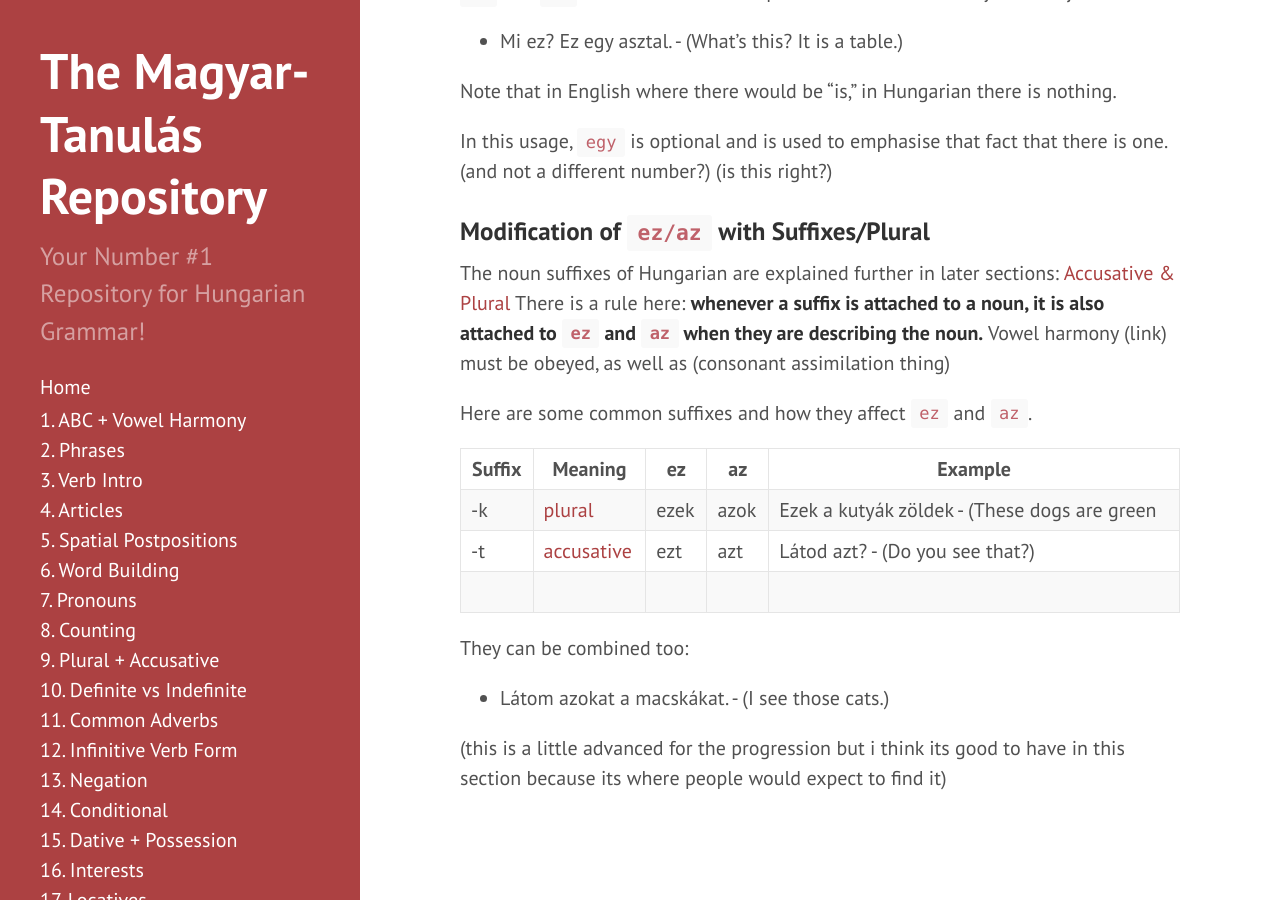
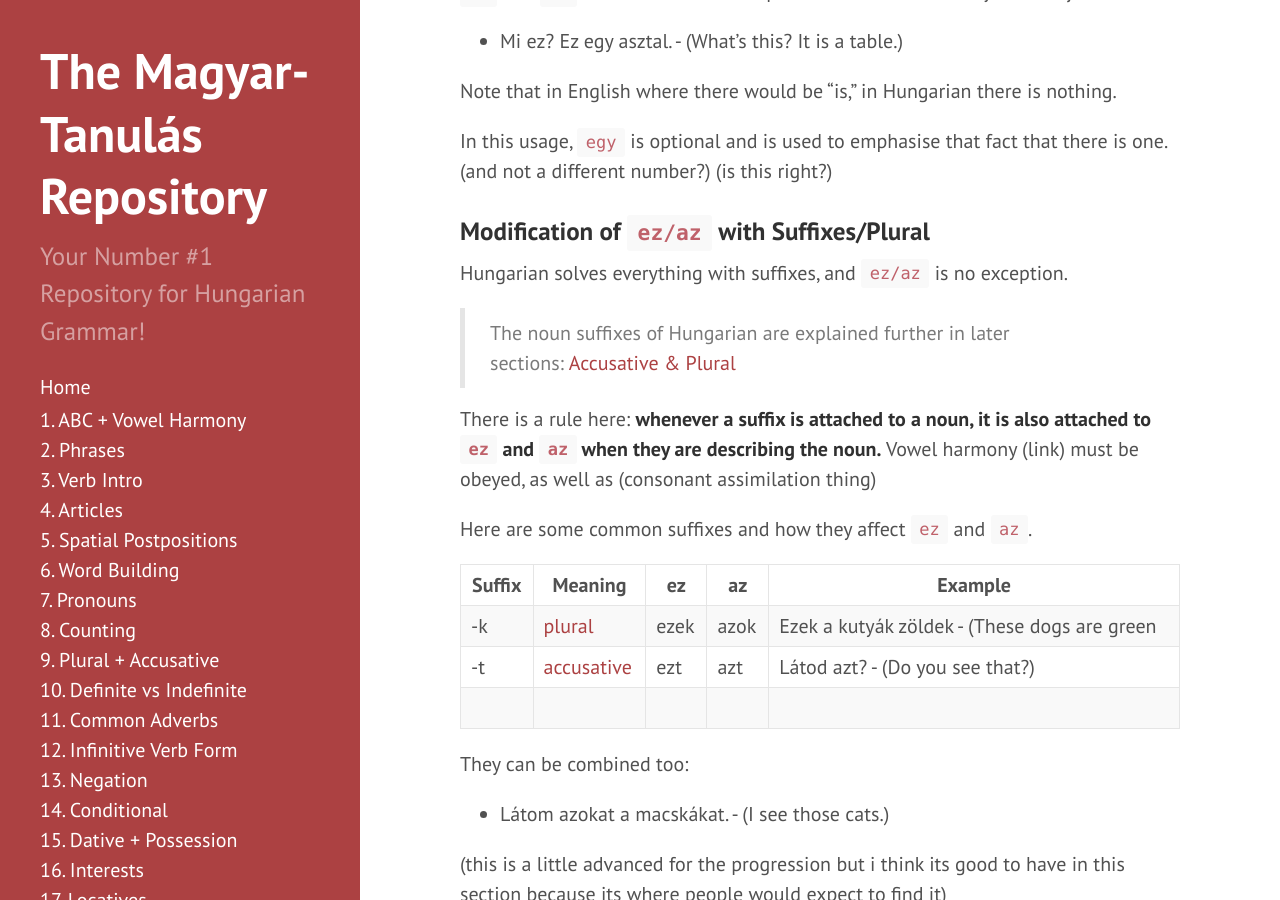
Before and after one commit to Magyartanulas/magyartanulas.github.io, a Jekyll site: the page built from extrastuff.md, in a window 1280 px wide and 900 px high, scrolled down 3112 px. Built offline with Jekyll 4.4.1, drawn with Linux system fonts in a browser that asks for light colours; our own code applies the rules of GitHub Pages for plain Markdown files; comment, search, counter and statistics services are not loaded.

Commit message:
Update extrastuff.md

```diff
--- a/extrastuff.md
+++ b/extrastuff.md
@@ -102,7 +102,11 @@ In this usage, `egy` is optional and is used to emphasise that fact that there i
 
 ### Modification of `ez/az` with Suffixes/Plural
 
-The noun suffixes of Hungarian are explained further in later sections: [Accusative & Plural](https://magyartanulas.github.io/accusative_plurals/) There is a rule here: **whenever a suffix is attached to a noun, it is also attached to `ez` and `az` when they are describing the noun.** Vowel harmony (link) must be obeyed, as well as (consonant assimilation thing)
+Hungarian solves everything with suffixes, and `ez/az` is no exception.
+
+>The noun suffixes of Hungarian are explained further in later sections: [Accusative & Plural](https://magyartanulas.github.io/accusative_plurals/)
+
+There is a rule here: **whenever a suffix is attached to a noun, it is also attached to `ez` and `az` when they are describing the noun.** Vowel harmony (link) must be obeyed, as well as (consonant assimilation thing)
 
 Here are some common suffixes and how they affect `ez` and `az`.
 
```
